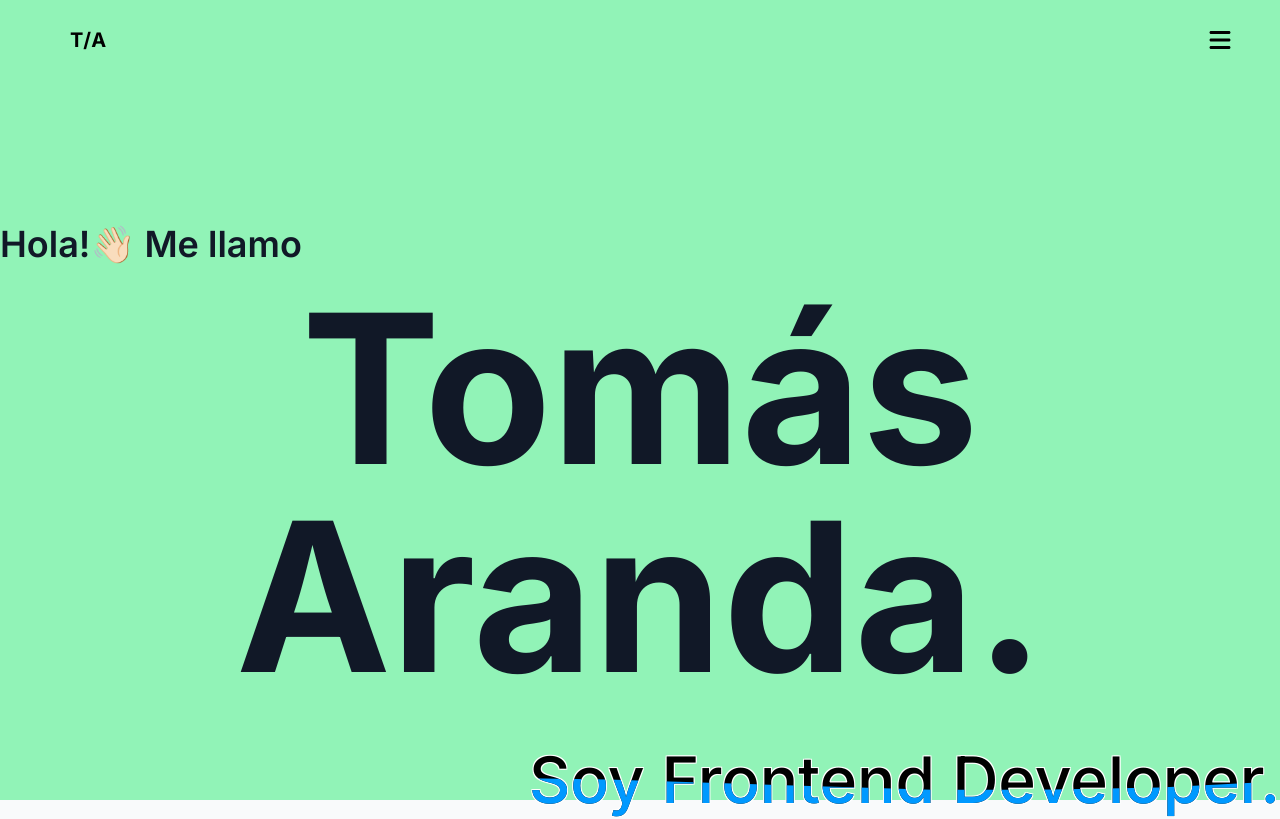
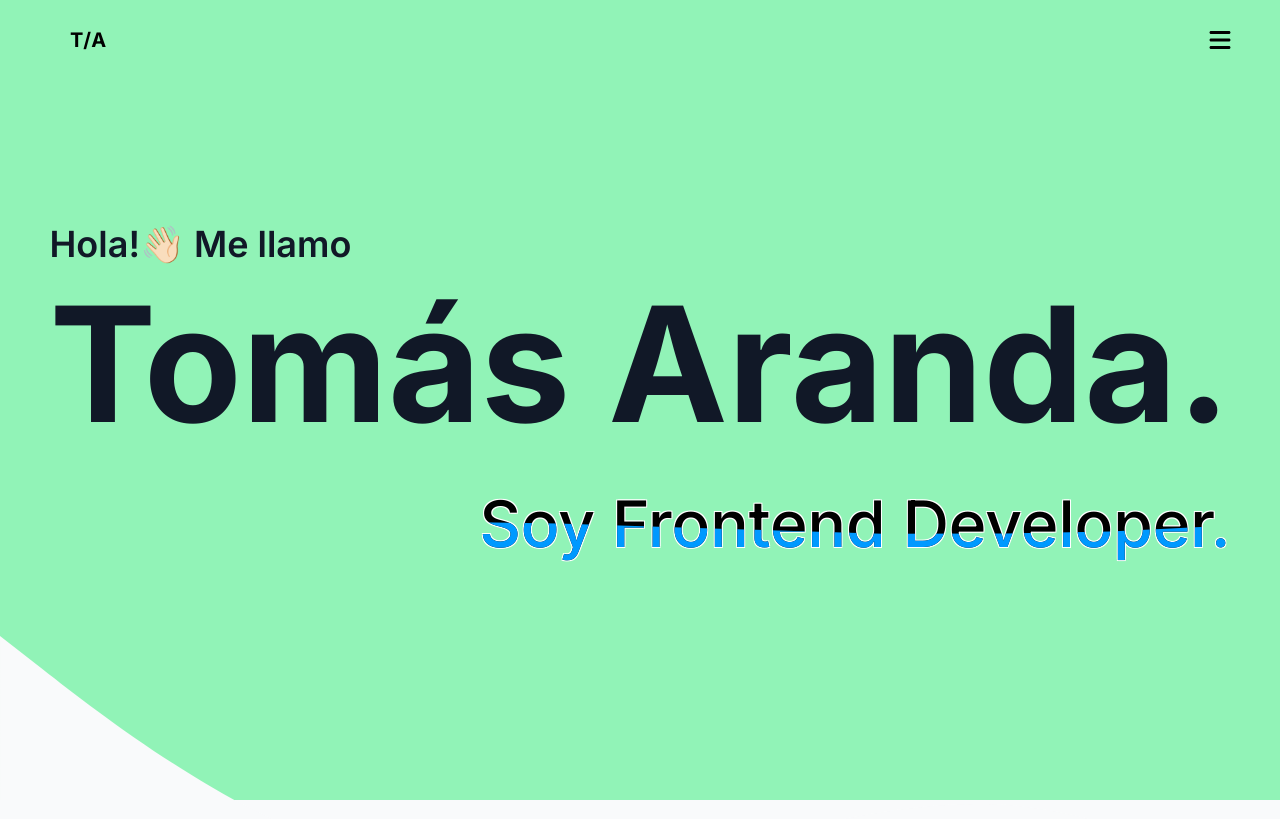
Before and after one commit to TomasAranda21/new-portfolio, a React (Vite) app in the folder frontend/: page / in a window 1280 px wide. Shown: the top 819 px of the page. Built offline with nearby package versions, Linux system fonts and the light colour scheme; no server answers; the database is empty.

Commit message:
change font-size

```diff
--- a/frontend/tailwind.config.js
+++ b/frontend/tailwind.config.js
@@ -43,13 +43,12 @@ module.exports = {
       fontFamily: {
         fontPrincipal: ['Inter', 'sans-serif'],
         fontSecundaria: ['Fira Code', 'monospace'],
-        fontTitles: ['Mulish', 'sans-serif'],
 
       },
 
       fontSize: {
-        '11xl': '10rem',
-        '10xl': '13rem',
+        '11xl': '13rem',
+        '10xl': '10rem',
       }
     },
   },
```
